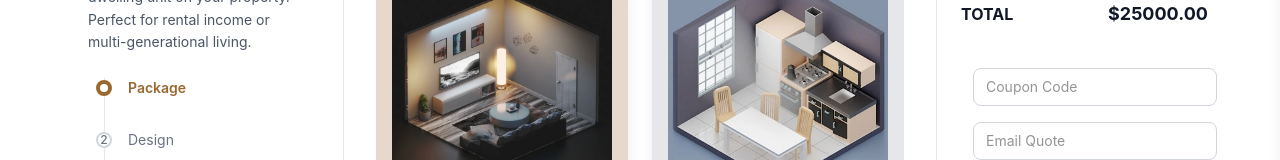
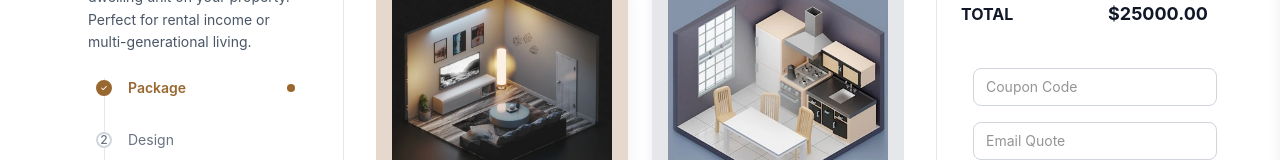
Before and after one commit to Capex-Org/Capex, a React (Vite) app in the folder capex-web/: page /pricing in a window 1280 px wide. Shown: the part 197-357 px from the top of the page. Built offline with nearby package versions, Linux system fonts and the light colour scheme.

Commit message:
Refactor PricingNavigation component to improve step selection logic and visual indicators; add support for selected items and enhance user feedback with dynamic styling for current and completed steps.

```diff
--- a/capex-web/src/pages/pricing/components/PricingNavigation.tsx
+++ b/capex-web/src/pages/pricing/components/PricingNavigation.tsx
@@ -202,7 +202,16 @@ const PricingNavigation = ({
                     <div className="absolute left-4 top-2 bottom-2 w-px bg-gray-200"></div>
 
                     <div className="space-y-4">
-                      {item.steps.map((step, index) => (
+                      {item.steps.map((step, index) => {
+                        // Check if this step has a selected item
+                        const hasSelectedItem =
+                          selectedItems[step.name] !== undefined &&
+                          selectedItems[step.name] !== -1;
+                        const isCompleted =
+                          index < currentStep || hasSelectedItem;
+                        const isCurrent = index === currentStep;
+
+                        return (
                           <button
                             key={index}
                             onClick={() => setCurrentStep(index)}
@@ -213,13 +222,15 @@ const PricingNavigation = ({
                               {/* Circle */}
                               <div
                                 className={`w-4 h-4 rounded-full border-2 transition-all duration-300 ${
-                                index <= currentStep
+                                  isCompleted
+                                    ? "bg-primary-600 border-primary-600"
+                                    : isCurrent
                                     ? "bg-primary-600 border-primary-600"
                                     : "bg-white border-gray-300"
                                 }`}
                               >
                                 {/* Checkmark or number inside circle */}
-                              {index < currentStep ? (
+                                {isCompleted ? (
                                   <div className="w-full h-full flex items-center justify-center">
                                     <svg
                                       className="w-2 h-2 text-white"
@@ -233,7 +244,7 @@ const PricingNavigation = ({
                                       />
                                     </svg>
                                   </div>
-                              ) : index === currentStep ? (
+                                ) : isCurrent ? (
                                   <div className="w-full h-full flex items-center justify-center">
                                     <div className="w-2 h-2 bg-white rounded-full"></div>
                                   </div>
@@ -250,17 +261,25 @@ const PricingNavigation = ({
                             {/* Step text */}
                             <span
                               className={`text-sm transition-colors ${
-                              index === currentStep
+                                isCurrent
                                   ? "text-primary-600 font-semibold"
-                                : index < currentStep
+                                  : isCompleted
                                   ? "text-gray-700"
                                   : "text-gray-500"
                               }`}
                             >
                               {step.name}
                             </span>
+
+                            {/* Selection indicator */}
+                            {hasSelectedItem && (
+                              <div className="ml-auto">
+                                <div className="w-2 h-2 bg-primary-600 rounded-full"></div>
+                              </div>
+                            )}
                           </button>
-                      ))}
+                        );
+                      })}
                     </div>
                   </div>
                 )}
```
Lines whose indentation alone changed are shown as unchanged.
